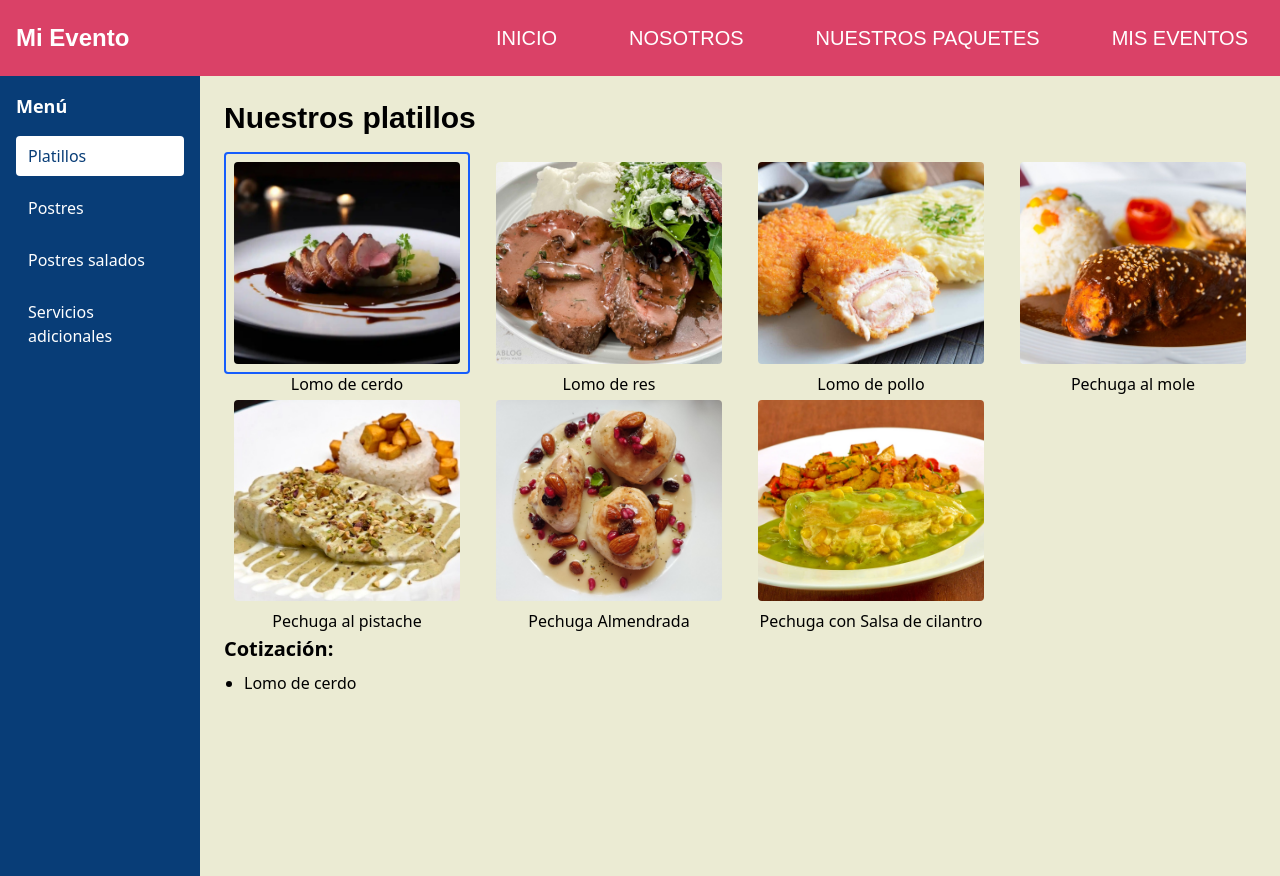
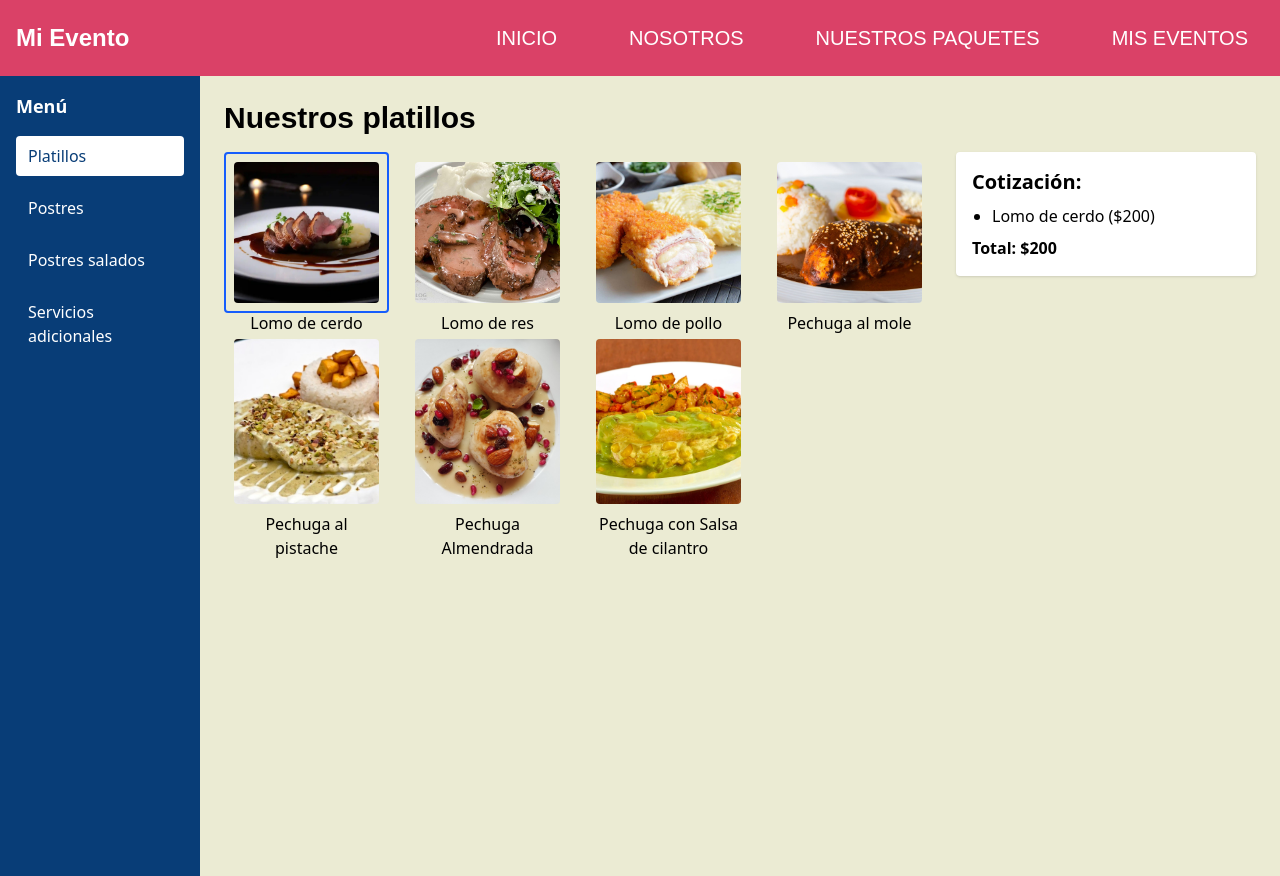
Before and after one commit to AngelGMV/hackathon, a React (Vite) app: page /mis-eventos in a window 1280 px wide. Both pictures are taken after a click on the element "Lomo de cerdo". Built offline with nearby package versions, Linux system fonts and the light colour scheme; a web font is replaced by a local one.

Commit message:
modificados:     src/assets/img/tartaleta.jpeg 	modificados:     src/views/MisEventos.tsx

```diff
--- a/src/views/MisEventos.tsx
+++ b/src/views/MisEventos.tsx
@@ -2,37 +2,37 @@ import { useState } from 'react';
 
 const menus = {
   Platillos: [
-    { nombre: 'Lomo de cerdo', imagen: 'src/assets/img/cerdo.jpeg' },
-    { nombre: 'Lomo de res', imagen: 'src/assets/img/res.jpeg' },
-    { nombre: 'Lomo de pollo', imagen: 'src/assets/img/pollo.jpeg' },
-    { nombre: 'Pechuga al mole', imagen: 'src/assets/img/mole.jpeg' },
-    { nombre: 'Pechuga al pistache', imagen: 'src/assets/img/pistache.jpeg' },
-    { nombre: 'Pechuga Almendrada', imagen: 'src/assets/img/almendrada.jpeg' },
-    { nombre: 'Pechuga con Salsa de cilantro', imagen: 'src/assets/img/cilantro.jpeg' }
+    { nombre: 'Lomo de cerdo', imagen: 'src/assets/img/cerdo.jpeg', precio: 200 },
+    { nombre: 'Lomo de res', imagen: 'src/assets/img/res.jpeg', precio: 250 },
+    { nombre: 'Lomo de pollo', imagen: 'src/assets/img/pollo.jpeg', precio: 150 },
+    { nombre: 'Pechuga al mole', imagen: 'src/assets/img/mole.jpeg', precio: 180 },
+    { nombre: 'Pechuga al pistache', imagen: 'src/assets/img/pistache.jpeg', precio: 220 },
+    { nombre: 'Pechuga Almendrada', imagen: 'src/assets/img/almendrada.jpeg', precio: 230 },
+    { nombre: 'Pechuga con Salsa de cilantro', imagen: 'src/assets/img/cilantro.jpeg', precio: 200 }
   ],
   Postres: [
-    { nombre: 'Pastel de chocolate', imagen: 'src/assets/img/chocolate.jpeg' },
-    { nombre: 'Flan napolitano', imagen: 'src/assets/img/flan.jpeg' }
+    { nombre: 'Pastel de chocolate', imagen: 'src/assets/img/chocolate.jpeg', precio: 120 },
+    { nombre: 'Flan napolitano', imagen: 'src/assets/img/flan.jpeg', precio: 80 }
   ],
   'Postres salados': [
-    { nombre: 'Queso relleno', imagen: 'src/assets/img/queso.jpeg' },
-    { nombre: 'Tartaleta de espinaca', imagen: 'src/assets/img/tartaleta.jpeg' }
+    { nombre: 'Queso relleno', imagen: 'src/assets/img/queso.jpeg', precio: 100 },
+    { nombre: 'Tartaleta de espinaca', imagen: 'src/assets/img/tartaleta.jpeg', precio: 90 }
   ],
   'Servicios adicionales': [
-    { nombre: 'Decoración floral', imagen: 'src/assets/img/flores.jpeg' },
-    { nombre: 'DJ en vivo', imagen: 'src/assets/img/dj.jpeg' }
+    { nombre: 'Decoración floral', imagen: 'src/assets/img/flores.jpeg', precio: 300 },
+    { nombre: 'DJ en vivo', imagen: 'src/assets/img/dj.jpeg', precio: 500 }
   ]
 };
 
 export default function MisEventos() {
   const [categoria, setCategoria] = useState<keyof typeof menus>('Platillos');
-  const [seleccionados, setSeleccionados] = useState<string[]>([]);
+  const [seleccionados, setSeleccionados] = useState<{ nombre: string; precio: number; imagen: string }[]>([]);
 
-  const togglePlatillo = (nombre: string) => {
+  const togglePlatillo = (item: { nombre: string; precio: number; imagen: string }) => {
     setSeleccionados((prev) =>
-      prev.includes(nombre)
-        ? prev.filter((p) => p !== nombre)
-        : [...prev, nombre]
+      prev.some((p) => p.nombre === item.nombre)
+        ? prev.filter((p) => p.nombre !== item.nombre)
+        : [...prev, item]
     );
   };
 
@@ -57,15 +57,16 @@ export default function MisEventos() {
       {/* Contenido principal */}
       <div className="flex-1 p-6">
         <h1 className="text-3xl font-body font-semibold text-black mb-4">Nuestros {categoria.toLowerCase()}</h1>
-
-        <div className="grid grid-cols-2 sm:grid-cols-3 md:grid-cols-4 gap-4">
+        <div className="flex gap-6 items-start">
+        {/* Product Grid */}
+        <div className="flex-1 grid grid-cols-2 sm:grid-cols-3 md:grid-cols-4 gap-4">
           {menus[categoria].map((item) => (
             <div
               key={item.nombre}
-              onClick={() => togglePlatillo(item.nombre)}
+              onClick={() => togglePlatillo(item)}
               className={`border-2 p-2 rounded cursor-pointer transition ${
-                seleccionados.includes(item.nombre) ? 'border-blue-600' : 'border-transparent'
-              }`}
+                seleccionados.includes(item) ? 'border-blue-600' : 'border-transparent'
+            } hover:border-blue-400`}
             >
               <img
                 src={item.imagen}
@@ -77,18 +78,24 @@ export default function MisEventos() {
           ))}
         </div>
 
-        {/* Cotización */}
-        <div className="mt-6">
+        {/* Cotización box */}
+        <div className="w-[300px] bg-white p-4 rounded shadow">
           <h2 className="text-xl font-bold mb-2">Cotización:</h2>
           {seleccionados.length === 0 ? (
             <p className="italic">Aún no has seleccionado ningún platillo o servicio.</p>
           ) : (
-            <ul className="list-disc pl-5">
-              {seleccionados.map((nombre) => (
-                <li key={nombre}>{nombre}</li>
-              ))}
-            </ul>
+            <div>
+              <ul className="list-disc pl-5 mb-2">
+                {seleccionados.map((elemento) => (
+                  <li key={elemento.nombre}>{elemento.nombre} (${elemento.precio})</li>
+                ))}
+              </ul>
+              <p className="font-bold">
+                Total: ${seleccionados.reduce((total, item) => total + item.precio, 0)}
+              </p>
+            </div>
           )}
+          </div>
         </div>
       </div>
     </div>
```
Also changed, not shown: src/assets/img/tartaleta.jpeg.
